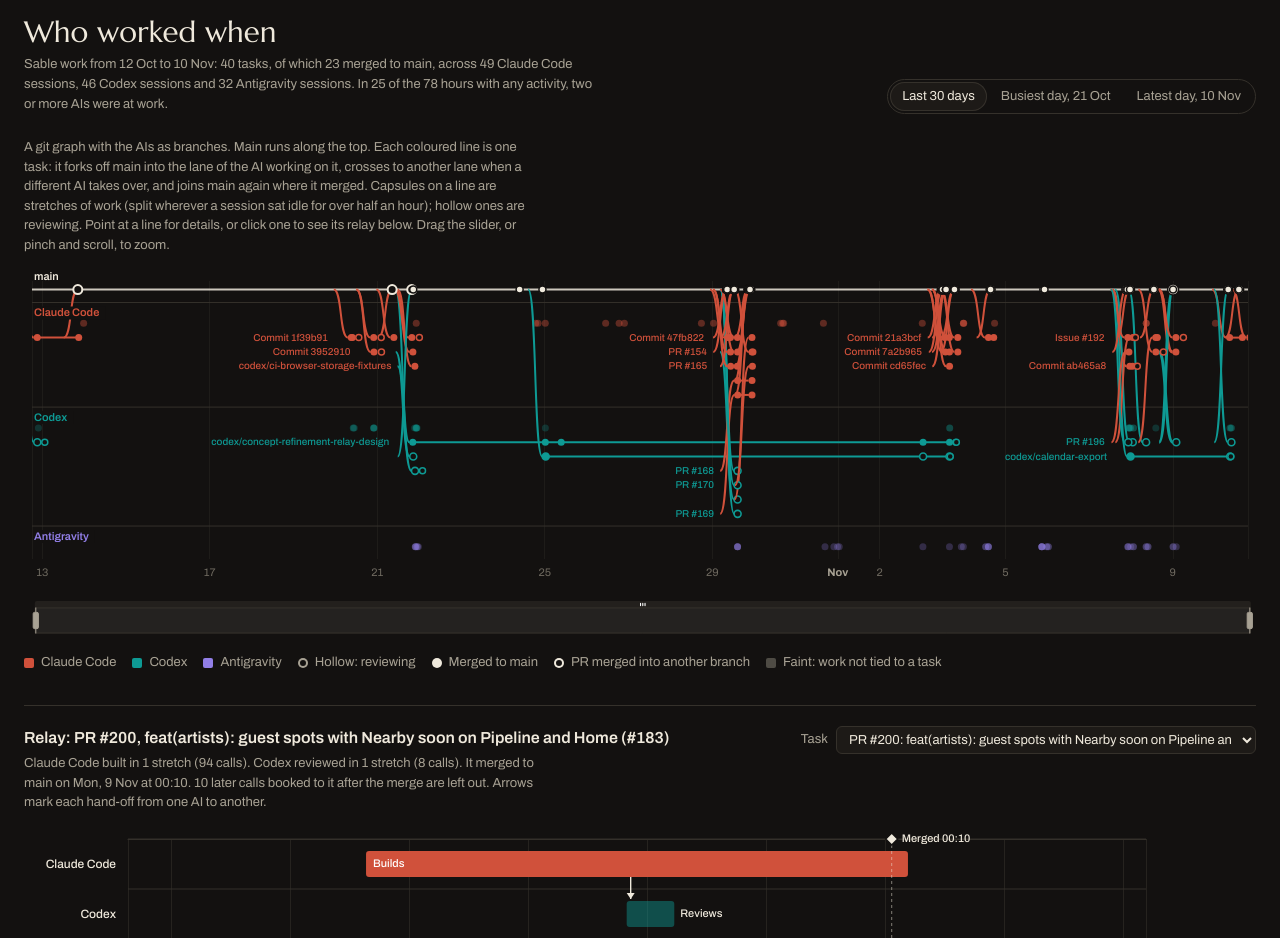
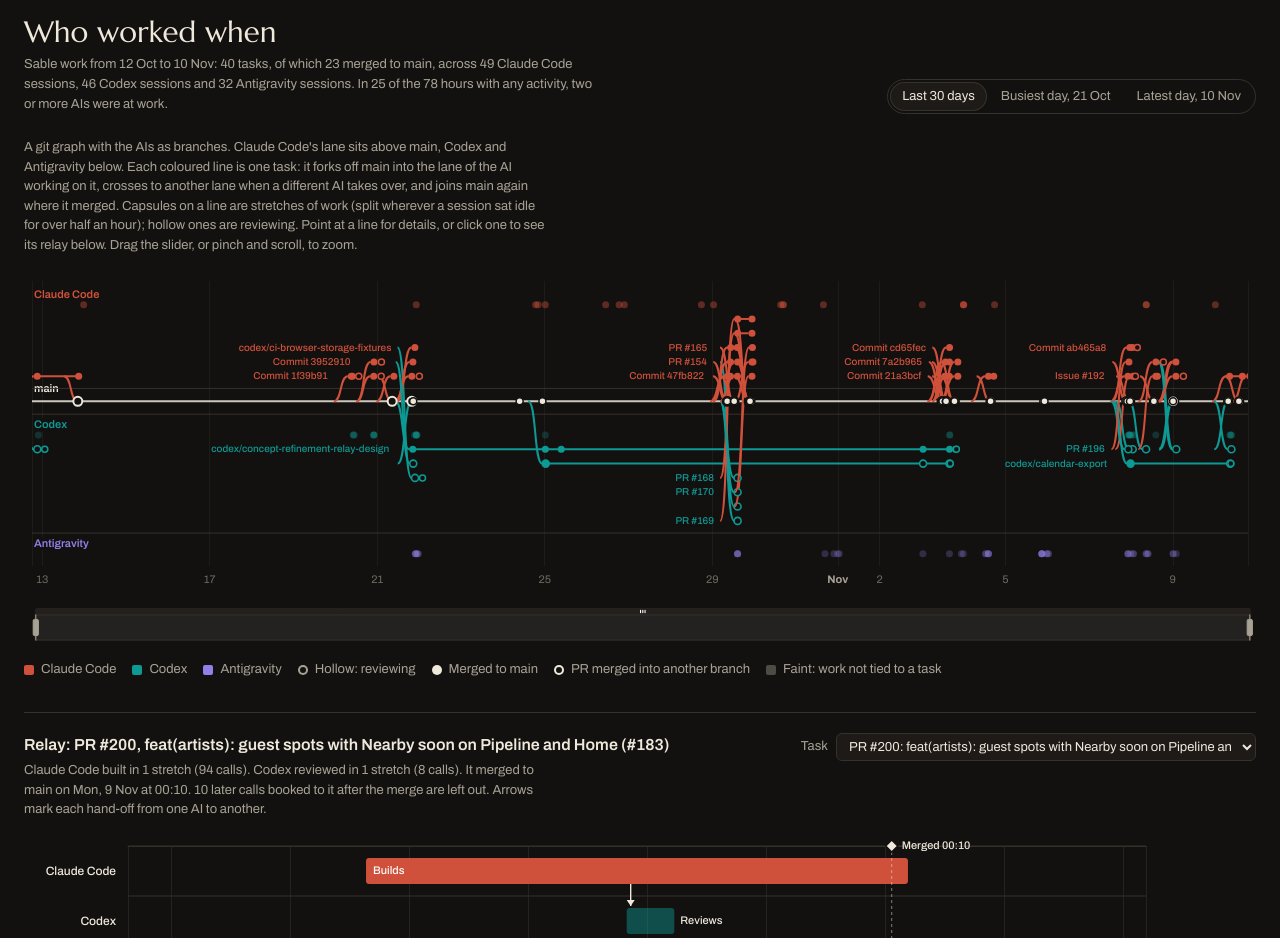
Before and after one commit to Pritesh1980/sable-ai-ledger, a plain HTML site: page ledger/index.html in a window 1280 px wide. Shown: the part 1720-2658 px from the top of the page. Drawn offline with nearby package versions, Linux system fonts and the light colour scheme; animation ran at ten frames a second; files whose address does not match are found by name.

Commit message:
ledger: Claude Code's lane above main in the git graph
Co-Authored-By: Claude Opus 5.5 <noreply@anthropic.com>

```diff
--- a/ledger/index.html
+++ b/ledger/index.html
@@ -353,7 +353,7 @@ details.numbers[open] summary { margin-bottom: 10px; }
       <div class="seg" role="group" aria-label="Period shown" id="tl-view"></div>
     </div>
     <div>
-      <p class="chart-note">A git graph with the AIs as branches. Main runs along the top. Each coloured line is one task: it forks off main into the lane of the AI working on it, crosses to another lane when a different AI takes over, and joins main again where it merged. Capsules on a line are stretches of work (split wherever a session sat idle for over half an hour); hollow ones are reviewing. Point at a line for details, or click one to see its relay below. Drag the slider, or pinch and scroll, to zoom.</p>
+      <p class="chart-note">A git graph with the AIs as branches. Claude Code's lane sits above main, Codex and Antigravity below. Each coloured line is one task: it forks off main into the lane of the AI working on it, crosses to another lane when a different AI takes over, and joins main again where it merged. Capsules on a line are stretches of work (split wherever a session sat idle for over half an hour); hollow ones are reviewing. Point at a line for details, or click one to see its relay below. Drag the slider, or pinch and scroll, to zoom.</p>
       <div class="chart" id="chart-timeline" style="height: 480px" role="img" aria-label="Every Claude Code, Codex and Antigravity session on Sable over the last 30 days, with merges to main"></div>
       <ul class="legend" id="tl-legend" style="margin-top: 10px"></ul>
     </div>
@@ -2062,22 +2062,27 @@ details.numbers[open] summary { margin-bottom: 10px; }
       ends[i] = s.to;
       s.track = i;
     });
-    const MAIN = 0.6;
-    let y = 1.5;
+    // Claude Code sits above main, the others below; each lane's first track is the one nearest main.
+    let MAIN = 0.6;
+    let y = 0.2;
     const lanes = [];
     TOOLS.forEach((t, i) => {
+      if (i === 1) { MAIN = y + 0.9; y = MAIN + 0.9; }
       const nT = tracks[i].length, hasLoose = loose.some((s) => s.tool === i);
       if (!nT && !hasLoose) return;
-      const lane = { tool: i, top: y };
+      const lane = { tool: i, top: y, above: i === 0 };
       y += 0.95;
       if (hasLoose) { lane.loose = y + 0.5; y += 1; }
       lane.first = y + 0.5;
+      lane.n = nT;
       y += nT + 0.35;
       lane.bottom = y;
       lanes[i] = lane;
     });
+    if (MAIN < 0.9) { MAIN = 0.6; } // no Claude Code lane: main stays at the top
     const ROWS = y;
-    for (const b of branches) for (const s of b.segs) s.y = lanes[s.tool].first + s.track;
+    const trackY = (lane, k) => (lane.above ? lane.first + lane.n - 1 - k : lane.first + k);
+    for (const b of branches) for (const s of b.segs) s.y = trackY(lanes[s.tool], s.track);
 
     // The note: how much of the work overlapped.
     const hours = new Map();
@@ -2176,7 +2181,7 @@ details.numbers[open] summary { margin-bottom: 10px; }
             kids.push({ type: 'text', x: g.x + 2, y: yM - 7, style: { text: 'main', fill: FG, font: '600 11px Archivo, sans-serif', verticalAlign: 'bottom' } });
             for (const lane of lanes) {
               if (!lane) continue;
-              const yT = api.coord([0, lane.top])[1];
+              const yT = api.coord([0, lane.above ? lane.bottom : lane.top])[1];
               kids.push({ type: 'line', shape: { x1: g.x, y1: yT, x2: g.x + g.width, y2: yT }, style: { stroke: LINE } });
             }
             return { type: 'group', children: kids };
```
Also changed, not shown: 1 other file.
